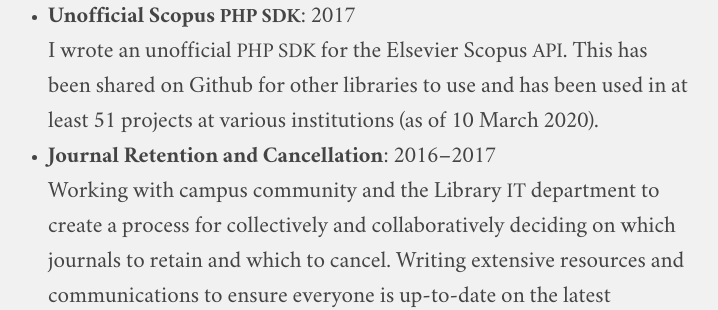
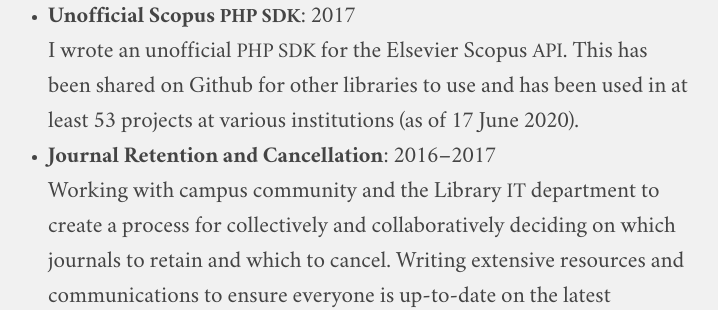
Before and after one commit to jaredhowland/jaredhowland.github.io, a Jekyll site: the page built from content/vita.md, in a window 1280 px wide and 900 px high, scrolled down 8950 px. Shown: the part 217-527 px from the top of the window, without its empty margins (272-990 px from the left). Built offline with Jekyll 4.4.1, drawn with Linux system fonts in a browser that asks for light colours; comment, search, counter and statistics services are not loaded.

Commit message:
Update vita.md

```diff
--- a/content/vita.md
+++ b/content/vita.md
@@ -117,7 +117,7 @@ Created a database that allowed us to determine the number of places we had acce
 * **<span class="caps">UALC</span> Resource Tracking System**: 2017–2018
 Created a system for the Utah Academic Library Consortium (<span class="caps">UALC</span>) to track licensing, pricing, usage, and other data about the resources licensed for consortia members.
 * **Unofficial Scopus <span class="caps">PHP SDK</span>**: 2017
-I wrote an unofficial <span class="caps">PHP SDK</span> for the Elsevier Scopus <span class="caps">API</span>. This has been shared on Github for other libraries to use and has been used in at least 51 projects at various institutions (as of 10 March 2020).
+I wrote an unofficial <span class="caps">PHP SDK</span> for the Elsevier Scopus <span class="caps">API</span>. This has been shared on Github for other libraries to use and has been used in at least 53 projects at various institutions (as of 17 June 2020).
 * **Journal Retention and Cancellation**: 2016–2017
 Working with campus community and the Library <span class="caps">IT</span> department to create a process for collectively and collaboratively deciding on which journals to retain and which to cancel. Writing extensive resources and communications to ensure everyone is up-to-date on the latest information.
 * **<span class="caps">OCLC</span> Web Services Library Wrapper**: 2014–2017
```
